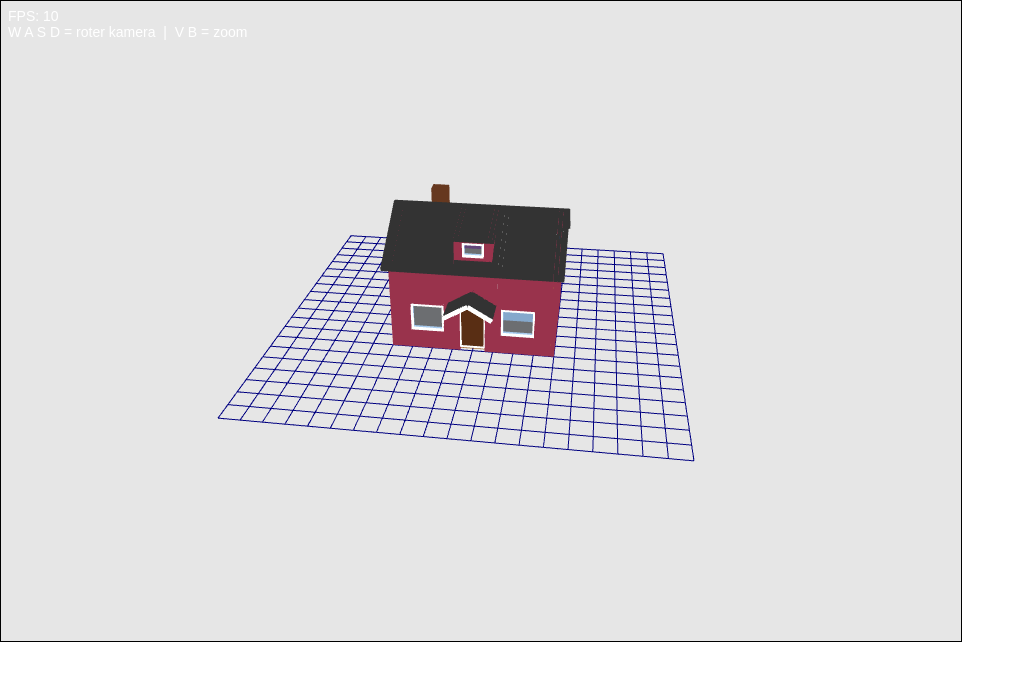
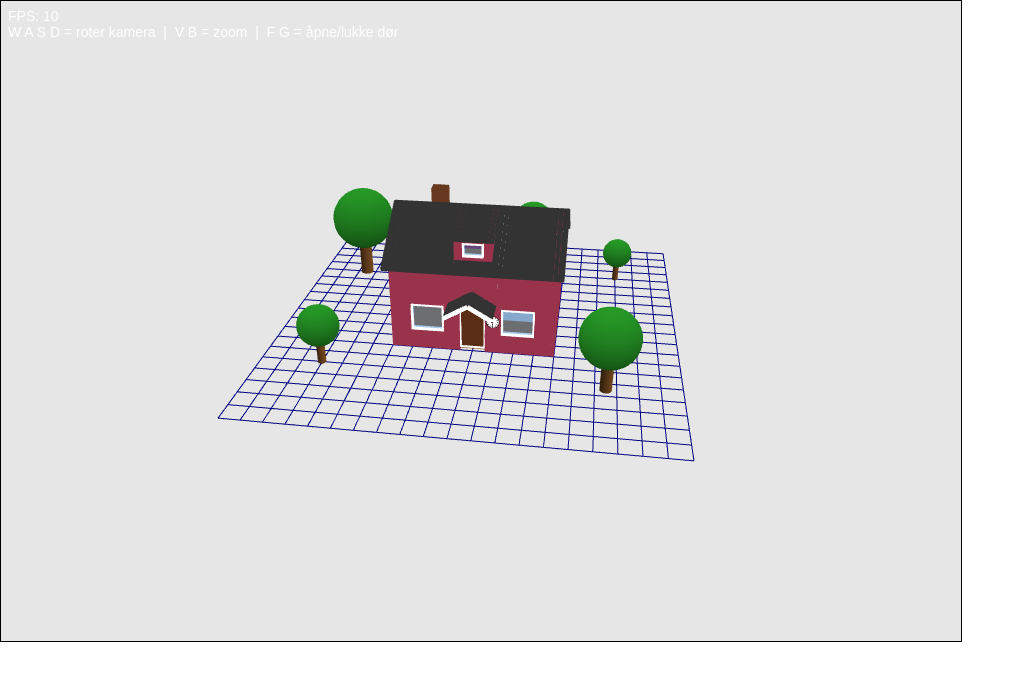
Before and after one commit to jbo055/datamaskingrafikk, a plain HTML site: page oblig1_3d_hus_og_trær/index.html in a window 1280 px wide. Shown: the whole page, without its empty margins (0-1025 px from the left). Drawn offline with Linux system fonts and the light colour scheme; animation ran at ten frames a second.

Commit message:
Legger til trær og klokke, og rydder i dør og innervegger
- Trær av sylinder (stamme) og kule (krone), tegnet med
  verteksfarge-shaderen
- Analog klokke ved ytterdøren som viser virkelig tid, laget av
  sirkel (TRIANGLE_FAN) og rektangler (TRIANGLE_STRIP)
- Tastaturlogikken for døren er flyttet fra drawDoor() til
  updateDoor(), som kalles fra handleKeys()
- Veggen ved trappeåpningen i andre etasje tegnes én gang i stedet
  for fire
- Hjelpeteksten viser F og G for døren

```diff
--- /dev/null
+++ b/oblig1_3d_hus_og_trær/egneShapes/Circle.js
@@ -0,0 +1,50 @@
+'use strict';
+
+import { BaseShape } from '../shapes/BaseShape.js';
+
+/**
+ * 2D-sirkel med radius 1 i XY-planet, med forsiden mot positiv Z.
+ * Tegnes med uniform-shaderen, så fargen sendes inn som uColor.
+ *
+ * gl.TRIANGLE_FAN: første vertex er sentrum, og hver ny vertex langs kanten
+ * lager en ny trekant sammen med sentrum og forrige vertex - som en vifte.
+ */
+export class Circle extends BaseShape {
+
+    constructor(
+        app,
+        color = { red: 1, green: 1, blue: 1, alpha: 1 },
+        sectors = 48
+    ) {
+        super(app);
+        this.color = color;
+        this.sectors = sectors;
+    }
+
+    setPositions() {
+        // Sentrum.
+        this.positions = [0, 0, 0];
+
+        // Punktene langs kanten. i <= sectors, så siste punkt havner
+        // oppå det første og sirkelen lukkes.
+        for (let i = 0; i <= this.sectors; i++) {
+            const angle = i / this.sectors * 2 * Math.PI;
+
+            this.positions.push(Math.cos(angle), Math.sin(angle), 0);
+        }
+    }
+
+    draw(shaderInfo, elapsed, modelMatrix = new Matrix4()) {
+        super.draw(shaderInfo, elapsed, modelMatrix);
+
+        this.gl.uniform4f(
+            shaderInfo.uniformLocations.color,
+            this.color.red,
+            this.color.green,
+            this.color.blue,
+            this.color.alpha
+        );
+
+        this.gl.drawArrays(this.gl.TRIANGLE_FAN, 0, this.vertexCount);
+    }
+}
--- /dev/null
+++ b/oblig1_3d_hus_og_trær/egneShapes/Cylinder.js
@@ -0,0 +1,77 @@
+'use strict';
+
+import { BaseShape } from '../shapes/BaseShape.js';
+
+/**
+ * Sylinder med radius 1, fra y = -1 til y = 1 (samme mål som Cube).
+ * Brukes til trestammer, og tegnes med verteksfarge-shaderen.
+ *
+ * Tegnes med gl.TRIANGLES: mantelen og de to lokkene legges i samme buffer.
+ */
+export class Cylinder extends BaseShape {
+
+    constructor(
+        app,
+        color = { red: 0.4, green: 0.25, blue: 0.1, alpha: 1 },
+        sectors = 24
+    ) {
+        super(app);
+        this.color = color;
+        this.sectors = sectors;   // Antall "kakestykker" rundt sylinderen.
+    }
+
+    setPositions() {
+        this.positions = [];
+
+        const step = 2 * Math.PI / this.sectors;
+
+        for (let i = 0; i < this.sectors; i++) {
+            const angle0 = i * step;
+            const angle1 = (i + 1) * step;
+
+            const x0 = Math.cos(angle0), z0 = Math.sin(angle0);
+            const x1 = Math.cos(angle1), z1 = Math.sin(angle1);
+
+            // Mantelen: ett rektangel = to trekanter.
+            this.positions.push(
+                x0, -1, z0,   x0, 1, z0,   x1, 1, z1,
+                x0, -1, z0,   x1, 1, z1,   x1, -1, z1,
+            );
+
+            // Topplokket: trekant fra sentrum ut til kanten.
+            this.positions.push(
+                0, 1, 0,   x0, 1, z0,   x1, 1, z1,
+            );
+
+            // Bunnlokket.
+            this.positions.push(
+                0, -1, 0,   x1, -1, z1,   x0, -1, z0,
+            );
+        }
+    }
+
+    setColors() {
+        this.colors = [];
+
+        // Uten lys ser en ensfarget sylinder helt flat ut. Derfor gjør vi
+        // fargen litt lysere på den ene siden (x = 1) og mørkere på den andre
+        // (x = -1). Da ser stammen rund ut. Dette er grunnen til at trærne
+        // bruker verteksfarge-shaderen: hver vertex kan få sin egen farge.
+        for (let i = 0; i < this.positions.length; i += 3) {
+            const x = this.positions[i];
+            const brightness = 0.7 + 0.3 * x;
+
+            this.colors.push(
+                this.color.red * brightness,
+                this.color.green * brightness,
+                this.color.blue * brightness,
+                this.color.alpha
+            );
+        }
+    }
+
+    draw(shaderInfo, elapsed, modelMatrix = new Matrix4()) {
+        super.draw(shaderInfo, elapsed, modelMatrix);
+        this.gl.drawArrays(this.gl.TRIANGLES, 0, this.vertexCount);
+    }
+}
--- /dev/null
+++ b/oblig1_3d_hus_og_trær/egneShapes/Rectangle.js
@@ -0,0 +1,41 @@
+'use strict';
+
+import { BaseShape } from '../shapes/BaseShape.js';
+
+/**
+ * 2D-rektangel fra -1 til 1 i XY-planet. Brukes til klokkeviserne og
+ * timemerkene. Tegnes med uniform-shaderen.
+ *
+ * gl.TRIANGLE_STRIP: fire vertekser gir to trekanter (0-1-2 og 1-2-3),
+ * mot seks vertekser med gl.TRIANGLES.
+ */
+export class Rectangle extends BaseShape {
+
+    constructor(app, color = { red: 0, green: 0, blue: 0, alpha: 1 }) {
+        super(app);
+        this.color = color;
+    }
+
+    setPositions() {
+        this.positions = [
+            -1, -1, 0,
+             1, -1, 0,
+            -1,  1, 0,
+             1,  1, 0,
+        ];
+    }
+
+    draw(shaderInfo, elapsed, modelMatrix = new Matrix4()) {
+        super.draw(shaderInfo, elapsed, modelMatrix);
+
+        this.gl.uniform4f(
+            shaderInfo.uniformLocations.color,
+            this.color.red,
+            this.color.green,
+            this.color.blue,
+            this.color.alpha
+        );
+
+        this.gl.drawArrays(this.gl.TRIANGLE_STRIP, 0, this.vertexCount);
+    }
+}
--- /dev/null
+++ b/oblig1_3d_hus_og_trær/egneShapes/Sphere.js
@@ -0,0 +1,88 @@
+'use strict';
+
+import { BaseShape } from '../shapes/BaseShape.js';
+
+/**
+ * Kule med radius 1 i origo. Brukes til trekroner, og tegnes med
+ * verteksfarge-shaderen.
+ *
+ * Kula bygges som en globus: "stacks" breddegrader fra nordpolen til
+ * sørpolen, og "sectors" lengdegrader rundt. Hver rute mellom to bredde-
+ * og to lengdegrader blir to trekanter (gl.TRIANGLES).
+ */
+export class Sphere extends BaseShape {
+
+    constructor(
+        app,
+        color = { red: 0.1, green: 0.5, blue: 0.1, alpha: 1 },
+        stacks = 16,
+        sectors = 24
+    ) {
+        super(app);
+        this.color = color;
+        this.stacks = stacks;
+        this.sectors = sectors;
+    }
+
+    /**
+     * Punkt på kula. theta går fra 0 (toppen) til PI (bunnen),
+     * phi går fra 0 til 2 PI rundt y-aksen.
+     */
+    pointOnSphere(theta, phi) {
+        const ringRadius = Math.sin(theta);
+
+        return [
+            ringRadius * Math.cos(phi),
+            Math.cos(theta),
+            ringRadius * Math.sin(phi),
+        ];
+    }
+
+    setPositions() {
+        this.positions = [];
+
+        for (let i = 0; i < this.stacks; i++) {
+            const theta0 = i / this.stacks * Math.PI;
+            const theta1 = (i + 1) / this.stacks * Math.PI;
+
+            for (let j = 0; j < this.sectors; j++) {
+                const phi0 = j / this.sectors * 2 * Math.PI;
+                const phi1 = (j + 1) / this.sectors * 2 * Math.PI;
+
+                // De fire hjørnene i én rute.
+                const a = this.pointOnSphere(theta0, phi0);
+                const b = this.pointOnSphere(theta1, phi0);
+                const c = this.pointOnSphere(theta1, phi1);
+                const d = this.pointOnSphere(theta0, phi1);
+
+                this.positions.push(
+                    ...a, ...b, ...c,
+                    ...a, ...c, ...d,
+                );
+            }
+        }
+    }
+
+    setColors() {
+        this.colors = [];
+
+        // Lysere på toppen (y = 1) og mørkere i bunnen (y = -1),
+        // slik at kula ikke ser ut som en flat grønn skive.
+        for (let i = 0; i < this.positions.length; i += 3) {
+            const y = this.positions[i + 1];
+            const brightness = 0.45 + 0.55 * (y + 1) / 2;
+
+            this.colors.push(
+                this.color.red * brightness,
+                this.color.green * brightness,
+                this.color.blue * brightness,
+                this.color.alpha
+            );
+        }
+    }
+
+    draw(shaderInfo, elapsed, modelMatrix = new Matrix4()) {
+        super.draw(shaderInfo, elapsed, modelMatrix);
+        this.gl.drawArrays(this.gl.TRIANGLES, 0, this.vertexCount);
+    }
+}
--- /dev/null
+++ b/oblig1_3d_hus_og_trær/garden/Trees.js
@@ -0,0 +1,44 @@
+'use strict';
+
+/**
+ * Tegner ett tre: en brun stamme (sylinder) med en grønn krone (kule).
+ * Stammen står på bakken (y = 0) i punktet (x, z).
+ *
+ * Både sylinderen og kula har radius 1 og går fra -1 til 1, så
+ * scale() med halve målene gir riktig størrelse.
+ */
+function drawTree(app, elapsed, tree) {
+    const trunkRadius = tree.crownRadius * 0.2;
+
+    const trunkMatrix = new Matrix4();
+    trunkMatrix.translate(tree.x, tree.trunkHeight / 2, tree.z);
+    trunkMatrix.scale(trunkRadius, tree.trunkHeight / 2, trunkRadius);
+
+    app.trunk.draw(app.baseShaderInfo, elapsed, trunkMatrix);
+
+    // Kronen senkes litt ned over stammen, så toppen av stammen ikke synes.
+    const crownMatrix = new Matrix4();
+    crownMatrix.translate(
+        tree.x,
+        tree.trunkHeight + tree.crownRadius * 0.8,
+        tree.z
+    );
+    crownMatrix.scale(tree.crownRadius, tree.crownRadius, tree.crownRadius);
+
+    app.crown.draw(app.baseShaderInfo, elapsed, crownMatrix);
+}
+
+export function drawTrees(app, elapsed) {
+    // Huset går fra x = -4 til 4 og z = -3 til 3, så trærne står utenfor.
+    const trees = [
+        { x: -7.0, z:  5.0, trunkHeight: 1.2, crownRadius: 1.0 },
+        { x:  6.5, z:  5.5, trunkHeight: 1.6, crownRadius: 1.4 },
+        { x: -7.5, z: -5.0, trunkHeight: 2.0, crownRadius: 1.7 },
+        { x:  7.0, z: -6.0, trunkHeight: 1.0, crownRadius: 0.8 },
+        { x:  2.0, z: -8.0, trunkHeight: 1.5, crownRadius: 1.2 },
+    ];
+
+    for (const tree of trees) {
+        drawTree(app, elapsed, tree);
+    }
+}
--- /dev/null
+++ b/oblig1_3d_hus_og_trær/house/Clock.js
@@ -0,0 +1,84 @@
+'use strict';
+
+/**
+ * Analog klokke på frontveggen, mellom ytterdøren og høyre vindu.
+ * Frontveggens utside ligger ved z = 3.0.
+ *
+ * Alt er 2D-flater, så de legges et lite stykke foran hverandre i z.
+ * Ligger to flater på nøyaktig samme z, vet ikke dybdetesten hvilken som
+ * er foran, og de flimrer om hverandre ("z-fighting").
+ */
+const CENTER_X = 1.0;
+const CENTER_Y = 1.7;
+const RADIUS = 0.3;
+
+const Z_FACE = 3.02;
+const Z_TICKS = 3.03;
+const Z_HOUR_HAND = 3.04;
+const Z_MINUTE_HAND = 3.05;
+const Z_CENTER_DOT = 3.06;
+
+/**
+ * Tegner en viser som peker rett opp (kl. 12) før rotasjonen.
+ * Samme triks som på døren: roter rundt klokkas sentrum, og flytt så
+ * viseren en halv viserlengde ut fra sentrum.
+ */
+function drawHand(app, elapsed, angleDegrees, length, width, z) {
+    const handMatrix = new Matrix4();
+
+    handMatrix.translate(CENTER_X, CENTER_Y, z);
+
+    // Minus fordi klokka går med klokka: negativ rotasjon om Z
+    // er med klokka sett forfra.
+    handMatrix.rotate(-angleDegrees, 0, 0, 1);
+
+    handMatrix.translate(0, length / 2, 0);
+    handMatrix.scale(width / 2, length / 2, 1);
+
+    app.clockHand.draw(app.uniformShaderInfo, elapsed, handMatrix);
+}
+
+export function drawClock(app, elapsed) {
+    // Svart kant: en litt større sirkel bak den hvite skiven.
+    const rimMatrix = new Matrix4();
+    rimMatrix.translate(CENTER_X, CENTER_Y, Z_FACE - 0.005);
+    rimMatrix.scale(RADIUS * 1.08, RADIUS * 1.08, 1);
+
+    app.clockRim.draw(app.uniformShaderInfo, elapsed, rimMatrix);
+
+    // Hvit urskive.
+    const faceMatrix = new Matrix4();
+    faceMatrix.translate(CENTER_X, CENTER_Y, Z_FACE);
+    faceMatrix.scale(RADIUS, RADIUS, 1);
+
+    app.clockFace.draw(app.uniformShaderInfo, elapsed, faceMatrix);
+
+    // 12 timemerker: samme rektangel, bare rotert 30 grader hver gang.
+    for (let hour = 0; hour < 12; hour++) {
+        const tickMatrix = new Matrix4();
+
+        tickMatrix.translate(CENTER_X, CENTER_Y, Z_TICKS);
+        tickMatrix.rotate(-hour * 30, 0, 0, 1);
+        tickMatrix.translate(0, RADIUS * 0.85, 0);
+        tickMatrix.scale(0.012, 0.035, 1);
+
+        app.clockHand.draw(app.uniformShaderInfo, elapsed, tickMatrix);
+    }
+
+    // Virkelig tid. Hentes hver frame, så viserne alltid viser riktig.
+    const now = new Date();
+    const minutes = now.getMinutes() + now.getSeconds() / 60;
+    const hours = now.getHours() % 12 + minutes / 60;
+
+    // 60 minutter = 360 grader, altså 6 grader per minutt.
+    // 12 timer = 360 grader, altså 30 grader per time.
+    drawHand(app, elapsed, minutes * 6, RADIUS * 0.8, 0.03, Z_MINUTE_HAND);
+    drawHand(app, elapsed, hours * 30, RADIUS * 0.5, 0.045, Z_HOUR_HAND);
+
+    // Liten prikk i midten, over viserne.
+    const dotMatrix = new Matrix4();
+    dotMatrix.translate(CENTER_X, CENTER_Y, Z_CENTER_DOT);
+    dotMatrix.scale(0.025, 0.025, 1);
+
+    app.clockRim.draw(app.uniformShaderInfo, elapsed, dotMatrix);
+}
--- a/oblig1_3d_hus_og_trær/house/Door.js
+++ b/oblig1_3d_hus_og_trær/house/Door.js
@@ -1,8 +1,11 @@
 'use strict';
 
-export function drawDoor(app, elapsed) {
-    // Dør: 1.1 bred, 2.1 høy og 0.1 tykk.
-    // Endrer vinkelen mens F eller G holdes inne.
+/**
+ * Endrer dørens vinkel mens F eller G holdes inne.
+ * Kalles fra handleKeys(), ikke fra draw(): input og tegning er to
+ * ulike ansvar, og drawDoor() skal bare tegne døren slik den står nå.
+ */
+export function updateDoor(app, elapsed) {
     if (app.currentlyPressedKeys['KeyF']) {
         app.doorAngle += 90 * elapsed;
     }
@@ -13,7 +16,10 @@ export function drawDoor(app, elapsed) {
 
     // Holder vinkelen mellom 0 og 90 grader.
     app.doorAngle = Math.max(0, Math.min(90, app.doorAngle));
+}
 
+export function drawDoor(app, elapsed) {
+    // Dør: 1.1 bred, 2.1 høy og 0.1 tykk.
     const doorMatrix = new Matrix4();
 
     // Plasser hengslet ved dørens venstre kant.
--- a/oblig1_3d_hus_og_trær/house/UpperInterior.js
+++ b/oblig1_3d_hus_og_trær/house/UpperInterior.js
@@ -82,19 +82,6 @@ export function drawUpperInterior(app, elapsed) {
                 elapsed,
                 slopeMatrix
             );
-
-            // Lukker venstre rom langs kanten av trappeåpningen.
-            // Går fra venstre yttervegg til venstre skillevegg.
-            const stairSideWallMatrix = new Matrix4();
-
-            stairSideWallMatrix.translate(-2.6, 4.3, -1.5);
-            stairSideWallMatrix.scale(1.2, 0.9, 0.1);
-
-            app.innerWallCube.draw(
-                app.uniformShaderInfo,
-                elapsed,
-                stairSideWallMatrix
-            );
         }
 
         // Rektangulær del over døråpningen.
@@ -132,4 +119,18 @@ export function drawUpperInterior(app, elapsed) {
             topMatrix
         );
     }
+
+    // Lukker venstre rom langs kanten av trappeåpningen.
+    // Går fra venstre yttervegg til venstre skillevegg.
+    // Står utenfor løkkene: veggen er bare én, og skal tegnes én gang.
+    const stairSideWallMatrix = new Matrix4();
+
+    stairSideWallMatrix.translate(-2.6, 4.3, -1.5);
+    stairSideWallMatrix.scale(1.2, 0.9, 0.1);
+
+    app.innerWallCube.draw(
+        app.uniformShaderInfo,
+        elapsed,
+        stairSideWallMatrix
+    );
 }
--- a/oblig1_3d_hus_og_trær/index.html
+++ b/oblig1_3d_hus_og_trær/index.html
@@ -28,7 +28,7 @@
 <!-- BaseApp.calculateFps() gjør document.getElementById('fps'). Fjernes dette, krasjer appen. -->
 <div class="ui">
     FPS: <span id="fps">0</span><br>
-    W A S D = roter kamera &nbsp;|&nbsp; V B = zoom
+    W A S D = roter kamera &nbsp;|&nbsp; V B = zoom &nbsp;|&nbsp; F G = åpne/lukke dør
 </div>
 
 <!-- Vertexshader: beregner posisjon og sender fargen videre. -->
--- a/oblig1_3d_hus_og_trær/main.js
+++ b/oblig1_3d_hus_og_trær/main.js
@@ -4,9 +4,13 @@ import { BaseApp } from './BaseApp.js';
 import { XZPlaneGrid } from './egneShapes/XZPlaneGrid.js';
 import { ColoredCube } from './egneShapes/ColoredCube.js';
 import { TriangleBlock } from './egneShapes/TriangleBlock.js';
+import { Cylinder } from './egneShapes/Cylinder.js';
+import { Sphere } from './egneShapes/Sphere.js';
+import { Circle } from './egneShapes/Circle.js';
+import { Rectangle } from './egneShapes/Rectangle.js';
 
 import { drawGroundFloor } from './house/GroundFloor.js';
-import { drawDoor } from './house/Door.js';
+import { drawDoor, updateDoor } from './house/Door.js';
 import { drawUpperFloor } from './house/UpperFloor.js';
 import { drawInterior } from './house/LowerInterior.js';
 import { drawStairs } from './house/Stairs.js';
@@ -16,6 +20,8 @@ import { drawWindowGlass } from './house/Windows.js';
 import { drawChimney } from './house/Chimney.js';
 import { drawDormer } from './house/Dormer.js';
 import { drawEntranceRoof } from './house/EntranceRoof.js';
+import { drawClock } from './house/Clock.js';
+import { drawTrees } from './garden/Trees.js';
 
 /**
  * Oblig 1 - 3D hus og trær.
@@ -113,6 +119,63 @@ export class Oblig1App extends BaseApp {
 
         this.triangleBlock = new TriangleBlock(this, this.cube.color);
         this.triangleBlock.initBuffers();
+
+        // Trær: tegnes med verteksfarge-shaderen (baseShaderInfo).
+        this.trunk = new Cylinder(this, {
+            red: 0.45,
+            green: 0.28,
+            blue: 0.12,
+            alpha: 1.0
+        });
+
+        this.trunk.initBuffers();
+
+        this.crown = new Sphere(this, {
+            red: 0.15,
+            green: 0.6,
+            blue: 0.15,
+            alpha: 1.0
+        });
+
+        this.crown.initBuffers();
+
+        // Klokke: hvit skive, svart kant og svarte visere.
+        this.clockFace = new Circle(this, {
+            red: 1.0,
+            green: 1.0,
+            blue: 1.0,
+            alpha: 1.0
+        });
+
+        this.clockFace.initBuffers();
+
+        this.clockRim = new Circle(this, {
+            red: 0.0,
+            green: 0.0,
+            blue: 0.0,
+            alpha: 1.0
+        });
+
+        this.clockRim.initBuffers();
+
+        this.clockHand = new Rectangle(this, {
+            red: 0.0,
+            green: 0.0,
+            blue: 0.0,
+            alpha: 1.0
+        });
+
+        this.clockHand.initBuffers();
+    }
+
+    /**
+     * Kalles fra BaseApp.animate() før draw().
+     * All brukerinput håndteres her, så draw()-funksjonene bare tegner.
+     */
+    handleKeys(elapsed) {
+        super.handleKeys(elapsed);   // Kameraet: W A S D og V B.
+
+        updateDoor(this, elapsed);   // Ytterdøren: F og G.
     }
 
     /**
@@ -138,6 +201,10 @@ export class Oblig1App extends BaseApp {
         drawChimney(this, elapsed);
         drawDormer(this, elapsed);
         drawEntranceRoof(this, elapsed);
+        drawClock(this, elapsed);
+        drawTrees(this, elapsed);
+
+        // Gjennomsiktig glass tegnes ALLTID sist.
         drawWindowGlass(this, elapsed);
     }
 }
```
